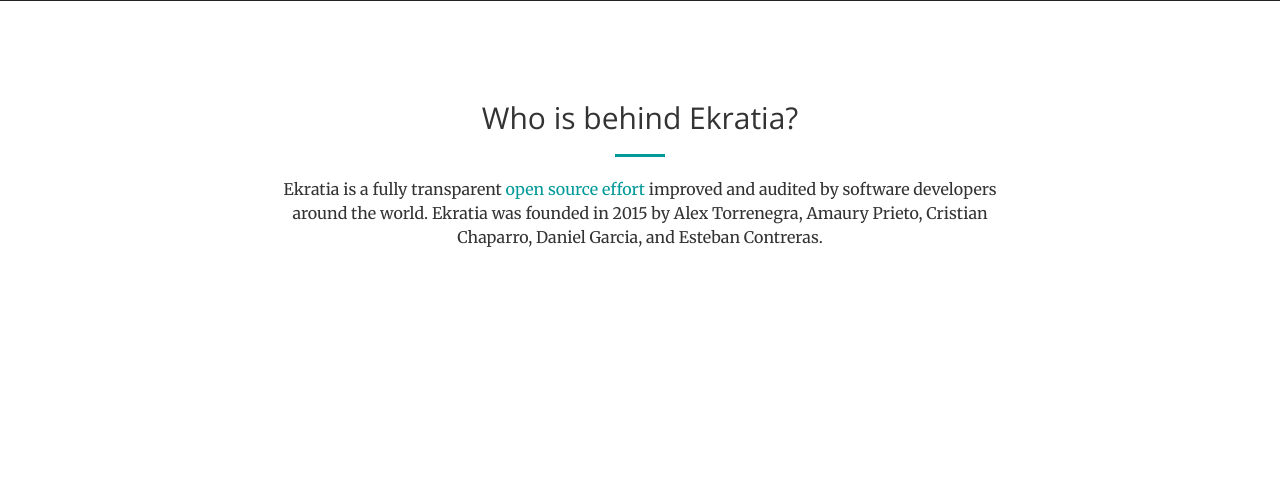
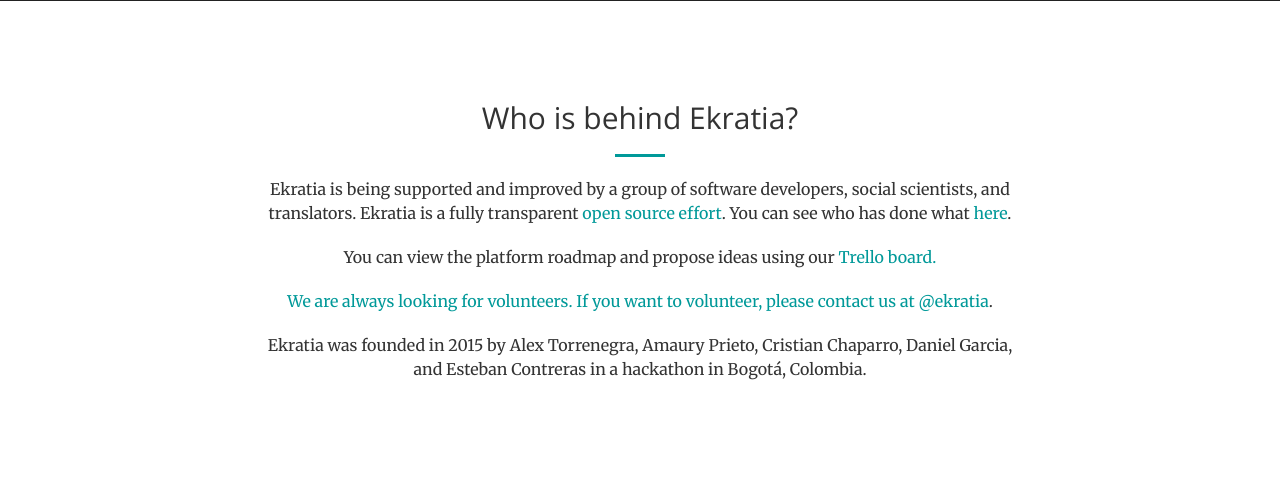
Before and after one commit to ekratia/ekratia, a Django app: page / in a window 1280 px wide. Shown: the part 1886-2387 px from the top of the page. Before the commit the page ends 2133 px from the top, so only its background shows below. Run offline with Django 3.2, Linux system fonts and the light colour scheme; parts of the project's set-up code (start-up, migrations or seed data) failed here and were passed over; some libraries are stand-ins or nearby versions.

Commit message:
Updates to our home page

```diff
--- a/idekratia/templates/pages/home.html
+++ b/idekratia/templates/pages/home.html
@@ -87,7 +87,10 @@
                 <div class="col-lg-8 col-lg-offset-2 text-center">
                     <h2 class="section-heading">Who is behind Ekratia?</h2>
                     <hr class="primary">
-                    <p>Ekratia is a fully transparent <a href="https://github.com/torrenegra/ekratia">open source effort</a> improved and audited by software developers around the world. Ekratia was founded in 2015 by Alex Torrenegra, Amaury Prieto, Cristian Chaparro, Daniel Garcia, and Esteban Contreras.</p>
+                    <p>Ekratia is being supported and improved by a group of software developers, social scientists, and translators. Ekratia is a fully transparent <a href="https://github.com/torrenegra/ekratia">open source effort</a>. You can see who has done what <a href="https://github.com/torrenegra/ekratia/graphs/contributors">here</a>.</p>
+                    <p>You can view the platform roadmap and propose ideas using our <a href="https://trello.com/b/WNAgAtbx/ekratia">Trello board</>.</p>
+                    <p>We are always looking for volunteers. If you want to volunteer, please contact us at <a href="http://twitter.com/ekratia">@ekratia</a>.</p>
+                    <p>Ekratia was founded in 2015 by Alex Torrenegra, Amaury Prieto, Cristian Chaparro, Daniel Garcia, and Esteban Contreras in a hackathon in Bogotá, Colombia.</p>
                 </div>
 
             </div>
```
